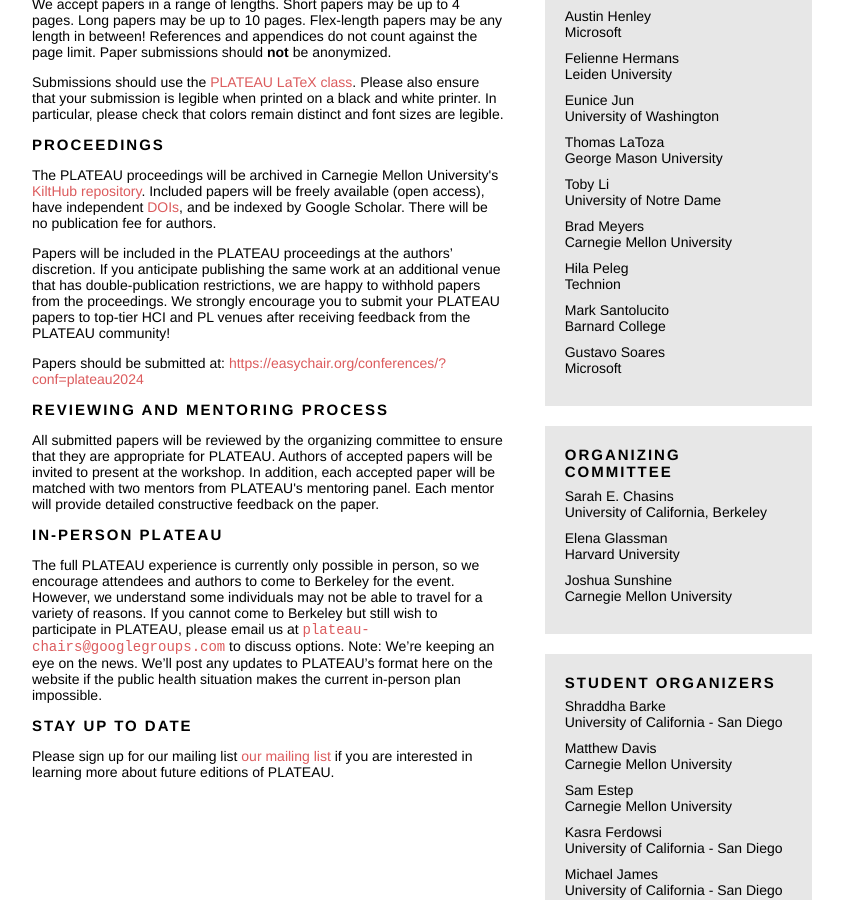
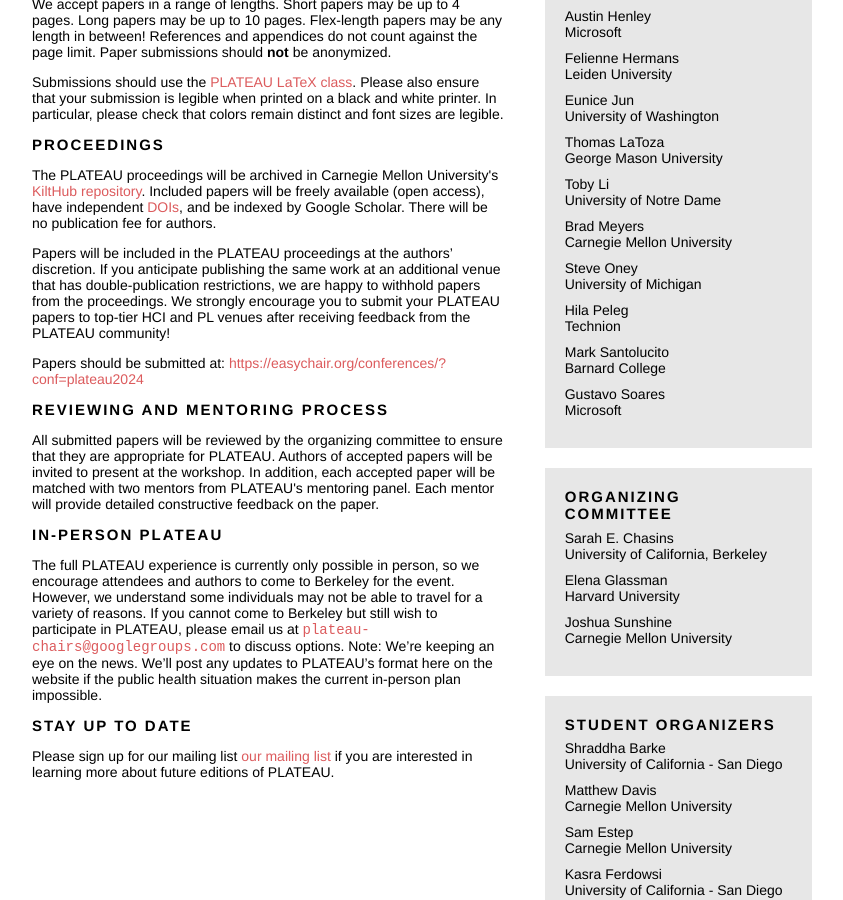
Before and after one commit to plateau-workshop/plateau-2024, a Jekyll site: the page built from index.html, in a window 1280 px wide and 900 px high, scrolled down 999 px. Shown: the whole window, without its empty margins (218-1061 px from the left). Built offline with Jekyll 4.4.1, drawn with Linux system fonts in a browser that asks for light colours.

Commit message:
Added additional mentor.

```diff
--- a/_config.yml
+++ b/_config.yml
@@ -75,6 +75,8 @@ mentors:
     affiliation: University of Notre Dame
   - name: Brad Meyers
     affiliation: Carnegie Mellon University
+  - name: Steve Oney
+    affiliation: University of Michigan
   - name: Hila Peleg
     affiliation: Technion
   - name: Mark Santolucito
```
